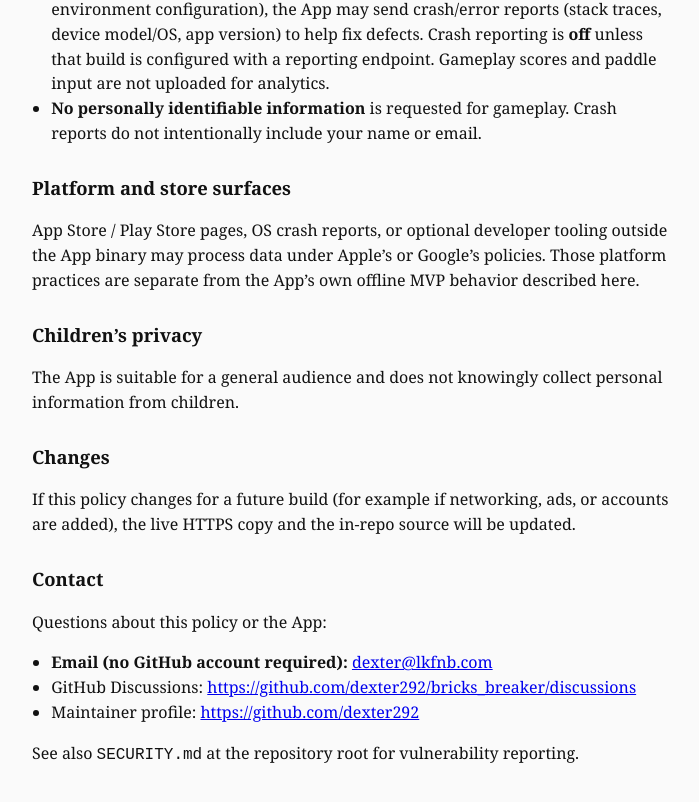
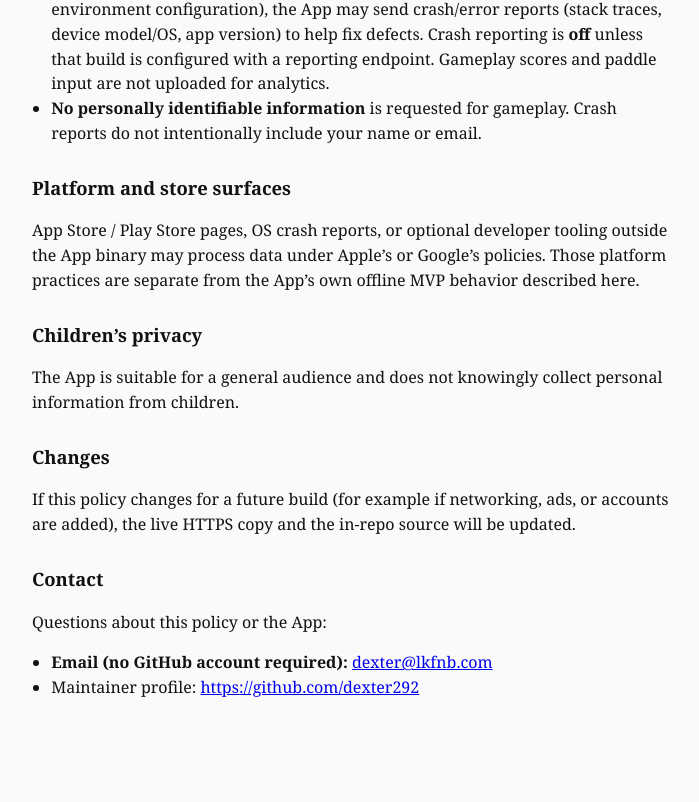
Before and after one commit to dexter292/pulse-paddle-privacy, a plain HTML site: page index.html in a window 1280 px wide. Shown: the part 641-1443 px from the top of the page, without its empty margins (288-987 px from the left). After the commit the page ends 1421 px from the top, so only its background shows below. Drawn offline with Linux system fonts and the light colour scheme.

Commit message:
Remove links to private game repository

```diff
--- a/index.html
+++ b/index.html
@@ -86,20 +86,10 @@
         <a href="mailto:dexter@lkfnb.com">dexter@lkfnb.com</a>
       </li>
       <li>
-        GitHub Discussions:
-        <a href="https://github.com/dexter292/bricks_breaker/discussions"
-          >https://github.com/dexter292/bricks_breaker/discussions</a
-        >
-      </li>
-      <li>
         Maintainer profile:
         <a href="https://github.com/dexter292">https://github.com/dexter292</a>
       </li>
     </ul>
-    <p>
-      See also <code>SECURITY.md</code> at the repository root for vulnerability
-      reporting.
-    </p>
   </main>
 </body>
 </html>
```
Also changed, not shown: privacy-policy.html (+0 -10 lines).
